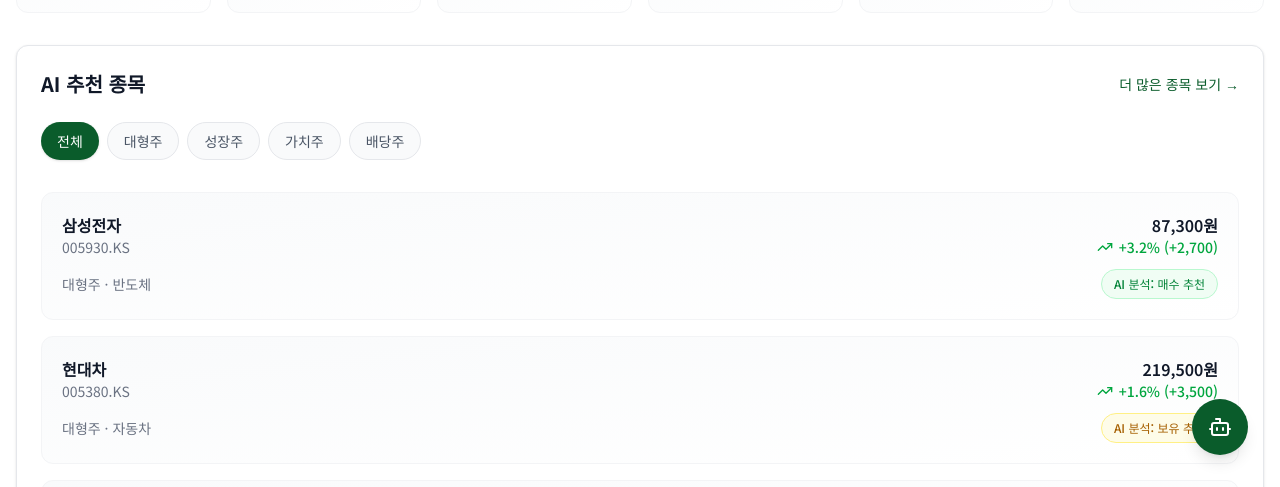
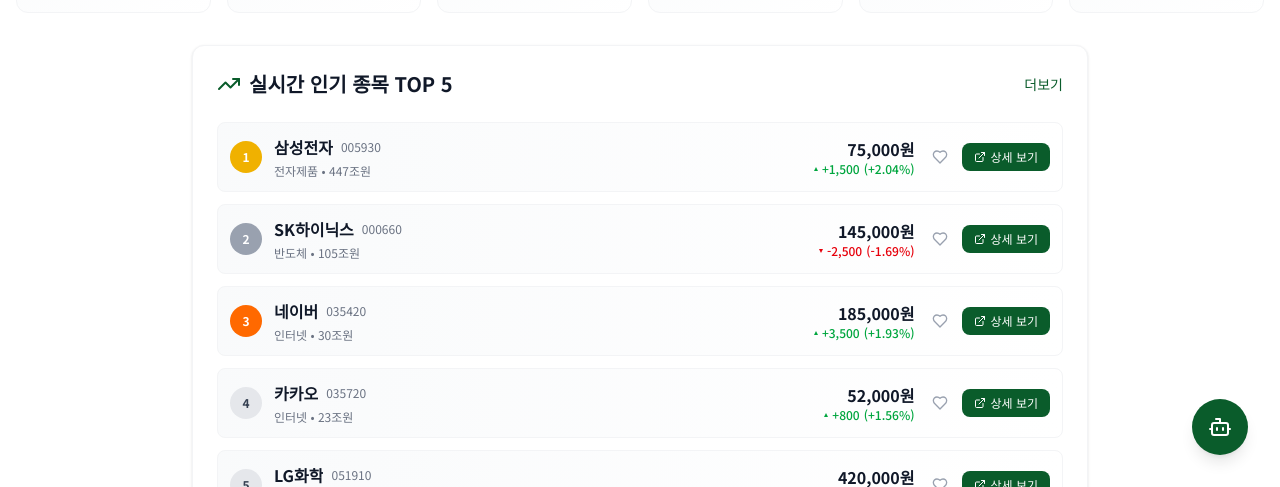
Before and after one commit to BALLFiN/BALLFiN-FE, a React (Vite) app: page / in a window 1280 px wide. Shown: the part 313-800 px from the top of the page. Built offline with nearby package versions, Linux system fonts and the light colour scheme; no server answers; a web font is replaced by a local one.

Commit message:
🎨: 실시간 인기 종목 컴포넌트 디자인

```diff
--- /dev/null
+++ b/src/components/home/PopularStocks.tsx
@@ -0,0 +1,231 @@
+import { useState } from "react";
+import { useNavigate } from "react-router-dom";
+import { Heart, ExternalLink, TrendingUp } from "lucide-react";
+
+interface Stock {
+  id: string;
+  name: string;
+  code: string;
+  currentPrice: number;
+  change: {
+    value: number;
+    percentage: number;
+    isPositive: boolean;
+  };
+  marketCap: string;
+  sector: string;
+  rank: number;
+}
+
+const popularStocks: Stock[] = [
+  {
+    id: "samsung",
+    name: "삼성전자",
+    code: "005930",
+    currentPrice: 75000,
+    change: {
+      value: 1500,
+      percentage: 2.04,
+      isPositive: true,
+    },
+    marketCap: "447조원",
+    sector: "전자제품",
+    rank: 1,
+  },
+  {
+    id: "sk-hynix",
+    name: "SK하이닉스",
+    code: "000660",
+    currentPrice: 145000,
+    change: {
+      value: -2500,
+      percentage: -1.69,
+      isPositive: false,
+    },
+    marketCap: "105조원",
+    sector: "반도체",
+    rank: 2,
+  },
+  {
+    id: "naver",
+    name: "네이버",
+    code: "035420",
+    currentPrice: 185000,
+    change: {
+      value: 3500,
+      percentage: 1.93,
+      isPositive: true,
+    },
+    marketCap: "30조원",
+    sector: "인터넷",
+    rank: 3,
+  },
+  {
+    id: "kakao",
+    name: "카카오",
+    code: "035720",
+    currentPrice: 52000,
+    change: {
+      value: 800,
+      percentage: 1.56,
+      isPositive: true,
+    },
+    marketCap: "23조원",
+    sector: "인터넷",
+    rank: 4,
+  },
+  {
+    id: "lg-chem",
+    name: "LG화학",
+    code: "051910",
+    currentPrice: 420000,
+    change: {
+      value: -8000,
+      percentage: -1.87,
+      isPositive: false,
+    },
+    marketCap: "29조원",
+    sector: "화학",
+    rank: 5,
+  },
+];
+
+export default function PopularStocks() {
+  const navigate = useNavigate();
+  const [favorites, setFavorites] = useState<string[]>([]);
+
+  const toggleFavorite = (stockId: string) => {
+    setFavorites((prev) =>
+      prev.includes(stockId)
+        ? prev.filter((id) => id !== stockId)
+        : [...prev, stockId]
+    );
+  };
+
+  const formatPrice = (price: number) => {
+    return price.toLocaleString();
+  };
+
+  const formatChange = (change: number) => {
+    const sign = change >= 0 ? "+" : "";
+    return `${sign}${change.toLocaleString()}`;
+  };
+
+  const formatPercentage = (percentage: number) => {
+    const sign = percentage >= 0 ? "+" : "";
+    return `${sign}${percentage.toFixed(2)}%`;
+  };
+
+  const getRankColor = (rank: number) => {
+    switch (rank) {
+      case 1:
+        return "bg-yellow-500 text-white";
+      case 2:
+        return "bg-gray-400 text-white";
+      case 3:
+        return "bg-orange-500 text-white";
+      default:
+        return "bg-gray-200 text-gray-700";
+    }
+  };
+
+  return (
+    <div className="bg-white rounded-xl p-6 shadow-sm border border-gray-100 max-w-4xl mx-auto">
+      <div className="flex items-center justify-between mb-6">
+        <div className="flex items-center gap-2">
+          <TrendingUp className="w-6 h-6 text-[#0A5C2B]" />
+          <h2 className="text-xl font-bold text-gray-900">
+            실시간 인기 종목 TOP 5
+          </h2>
+        </div>
+        <button className="text-sm text-[#0A5C2B] hover:underline">
+          더보기
+        </button>
+      </div>
+
+      <div className="space-y-3">
+        {popularStocks.map((stock) => (
+          <div
+            key={stock.id}
+            className="bg-gradient-to-r from-gray-50 to-white rounded-lg p-3 border border-gray-100 hover:shadow-md transition-all duration-300"
+          >
+            <div className="flex items-center justify-between">
+              {/* 순위 및 종목 정보 */}
+              <div className="flex items-center gap-3 flex-1">
+                {/* 순위 배지 */}
+                <div
+                  className={`w-8 h-8 rounded-full flex items-center justify-center text-xs font-bold ${getRankColor(stock.rank)} flex-shrink-0`}
+                >
+                  {stock.rank}
+                </div>
+
+                {/* 종목 기본 정보 */}
+                <div className="flex-1 min-w-0">
+                  <div className="flex items-center gap-2 mb-1">
+                    <h3 className="font-bold text-gray-900 truncate">
+                      {stock.name}
+                    </h3>
+                    <span className="text-xs text-gray-500">{stock.code}</span>
+                  </div>
+                  <div className="text-xs text-gray-500">
+                    {stock.sector} • {stock.marketCap}
+                  </div>
+                </div>
+              </div>
+
+              {/* 가격 정보 */}
+              <div className="flex items-center gap-3 mr-3">
+                <div className="text-right">
+                  <div className="text-base font-bold text-gray-900">
+                    {formatPrice(stock.currentPrice)}원
+                  </div>
+                  <div
+                    className={`flex items-center gap-1 text-xs font-medium ${
+                      stock.change.isPositive
+                        ? "text-green-600"
+                        : "text-red-600"
+                    }`}
+                  >
+                    {stock.change.isPositive ? (
+                      <div className="w-0 h-0 border-l-[2px] border-l-transparent border-b-[4px] border-b-green-600 border-r-[2px] border-r-transparent"></div>
+                    ) : (
+                      <div className="w-0 h-0 border-l-[2px] border-l-transparent border-t-[4px] border-t-red-600 border-r-[2px] border-r-transparent"></div>
+                    )}
+                    <span>{formatChange(stock.change.value)}</span>
+                    <span>({formatPercentage(stock.change.percentage)})</span>
+                  </div>
+                </div>
+              </div>
+
+              {/* 액션 버튼들 */}
+              <div className="flex items-center gap-2">
+                <button
+                  onClick={() => toggleFavorite(stock.id)}
+                  className={`p-1.5 rounded-full transition-colors ${
+                    favorites.includes(stock.id)
+                      ? "text-red-500 bg-red-50"
+                      : "text-gray-400 hover:text-red-500 hover:bg-red-50"
+                  }`}
+                >
+                  <Heart
+                    size={16}
+                    fill={
+                      favorites.includes(stock.id) ? "currentColor" : "none"
+                    }
+                  />
+                </button>
+                <button
+                  onClick={() => navigate(`/stock/${stock.code}`)}
+                  className="bg-[#0A5C2B] text-white text-xs py-1.5 px-3 rounded-lg hover:bg-[#0A5C2B]/90 transition-colors flex items-center gap-1"
+                >
+                  <ExternalLink size={12} />
+                  상세 보기
+                </button>
+              </div>
+            </div>
+          </div>
+        ))}
+      </div>
+    </div>
+  );
+}
--- a/src/pages/HomePage.tsx
+++ b/src/pages/HomePage.tsx
@@ -3,6 +3,7 @@ import StockSummary from "@/components/home/StockSummary";
 import BotButton from "@/components/chat/BotButton";
 import MarketOverview from "@/components/home/MarketOverview";
 import AIRecommendations from "@/components/home/AIRecommendations";
+import PopularStocks from "@/components/home/PopularStocks";
 
 const Home = () => {
   return (
@@ -20,7 +21,14 @@ const Home = () => {
       </div>
 
       {/* 시장 개요 */}
-      <MarketOverview />
+      <div className="mb-8">
+        <MarketOverview />
+      </div>
+
+      {/* 인기 종목 */}
+      <div className="mb-8">
+        <PopularStocks />
+      </div>
 
       {/* AI 추천 종목 */}
       <div className="mt-8">
```
